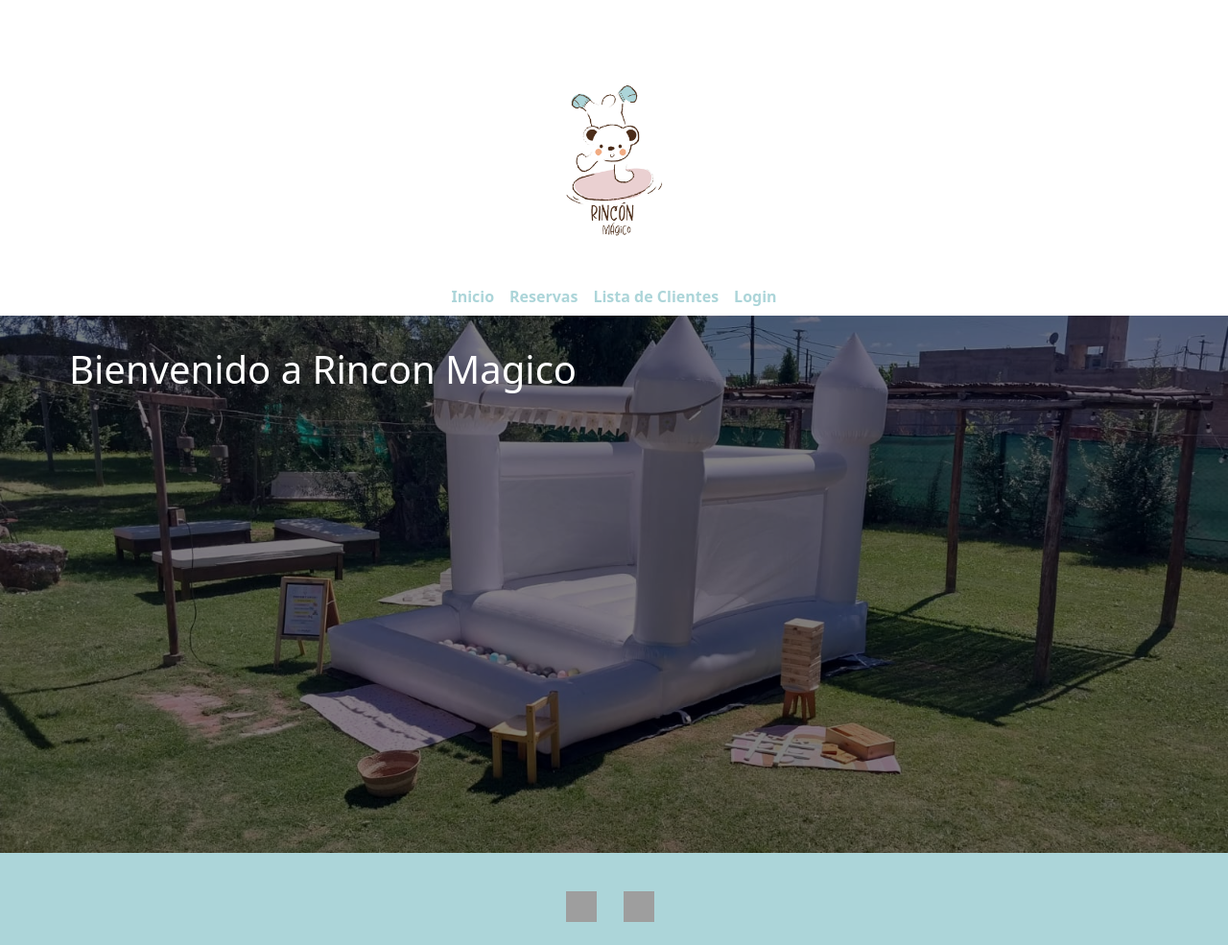
After one commit to marianodl90/Rincon-Magico, a Django app: template rinconapp/templates/rinconapp/inicio.html in a window 1280 px wide. The commit adds this page. Shown: the whole page at 96% size. Run offline with Django 5.2, Linux system fonts and the light colour scheme; the template is opened without the code that fills it, so the values that code supplies are empty; grey boxes are pictures that could not be loaded.

```diff
--- /dev/null
+++ b/rinconapp/templates/rinconapp/inicio.html
@@ -0,0 +1,161 @@
+<!DOCTYPE html>
+<html lang="es">
+{% load static %}
+
+<head>
+    <meta charset="UTF-8" />
+    <meta name="viewport" content="width=device-width, initial-scale=1" />
+    <title>Rincon Magico</title>
+    <link href="https://cdn.jsdelivr.net/npm/bootstrap@5.3.3/dist/css/bootstrap.min.css" rel="stylesheet" />
+
+    <style>
+        html,
+        body {
+            height: 100%;
+            margin: 0;
+            padding: 0;
+        }
+
+        body {
+            display: flex;
+            flex-direction: column;
+            background-color: white;
+        }
+
+        main.full-background {
+            position: relative;
+            width: 100vw;
+            min-height: 70vh;
+            background-image: url("{% static 'rinconapp/assets/img/pelotero1.jpeg' %}");
+            background-size: cover;
+            background-position: center;
+            background-attachment: fixed;
+            z-index: 0;
+            overflow: hidden;
+            flex-grow: 1;
+        }
+
+        main.full-background::before {
+            content: "";
+            position: absolute;
+            top: 0;
+            left: 0;
+            width: 100%;
+            height: 100%;
+            background-color: rgba(0, 0, 0, 0.5);
+            z-index: 1;
+        }
+
+        main.full-background .content {
+            position: relative;
+            z-index: 2;
+            max-width: 1200px;
+            margin: auto;
+            padding: 2rem;
+            color: white;
+        }
+
+        .navbar-logo {
+            width: 225px;
+        }
+
+        .nav-link {
+            transition: all 0.3s ease;
+            color: #acd5d9 !important;
+        }
+
+        .nav-link:hover {
+            transform: scale(1.1);
+            color: #f8b6d2 !important;
+        }
+
+        header {
+            background-color: white;
+        }
+
+        footer {
+            background-color: #acd5d9;
+            color: white;
+            text-align: center;
+            padding: 20px 0;
+            width: 100%;
+        }
+
+        footer a {
+            color: white;
+            text-decoration: none;
+        }
+
+        footer img {
+            width: 32px;
+            height: 32px;
+            vertical-align: middle;
+            margin-right: 8px;
+            transition: transform 0.3s ease;
+        }
+
+        footer a:hover img {
+            transform: scale(1.3);
+        }
+
+        .btn-reservar {
+            background-color: #f8b6d2;
+            border: 2px solid #f8b6d2;
+            color: white;
+            font-weight: bold;
+            transition: all 0.3s ease;
+        }
+
+        .btn-reservar:hover {
+            background-color: #68042e;
+            border-color: #e90c68;
+            color: white;
+            transform: scale(1.05);
+        }
+    </style>
+
+
+
+    </style>
+</head>
+
+<body class="text-black">
+    <header class="text-center py-4"></header>
+
+    <nav class="navbar bg-white flex-column">
+        <div class="d-flex justify-content-center">
+            <img src="{% static 'rinconapp/assets/img/logo.jpeg' %}"
+                alt="Logo del centro recreativo infantil Rincón Mágico" class="navbar-logo mb-3" />
+        </div>
+        <div class="container d-flex justify-content-center gap-3">
+            <a class="nav-link fw-bold" href="{% url 'inicio' %}">Inicio</a>
+            <a class="nav-link fw-bold" href="{% url 'reserva_formulario' %}">Reservas</a>
+            <a class="nav-link fw-bold" href="{% url 'lista_clientes' %}">Lista de Clientes</a>
+            <a class="nav-link fw-bold" href="{% url 'login_cliente' %}">Login</a>
+        </div>
+    </nav>
+
+    <main class="full-background">
+        <div class="content">
+            {% block content %}
+           <h1>Bienvenido a Rincon Magico</h1>
+
+            {% endblock %}
+        </div>
+    </main>
+
+    <footer class="text-center py-4">
+        <div class="mt-3">
+            <a href="https://www.instagram.com/rinconmagico" target="_blank" class="mx-2">
+                <img src="https://upload.wikimedia.org/wikipedia/commons/a/a5/Instagram_icon.png" alt="Instagram" />
+            </a>
+            <a href="https://wa.me/5491123456789" target="_blank" class="mx-2">
+                <img src="https://upload.wikimedia.org/wikipedia/commons/6/6b/WhatsApp.svg" alt="WhatsApp" />
+            </a>
+        </div>
+    </footer>
+
+    <script src="https://cdn.jsdelivr.net/npm/bootstrap@5.3.3/dist/js/bootstrap.bundle.min.js"></script>
+</body>
+
+</html>
```
Also changed, not shown: rinconapp/templates/rinconapp/login.html (+10 -3 lines), rinconapp/views.py (+50 -6 lines).
